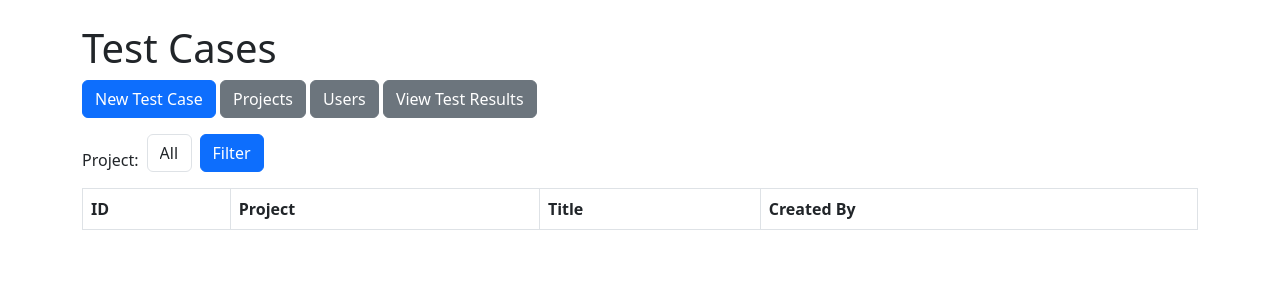
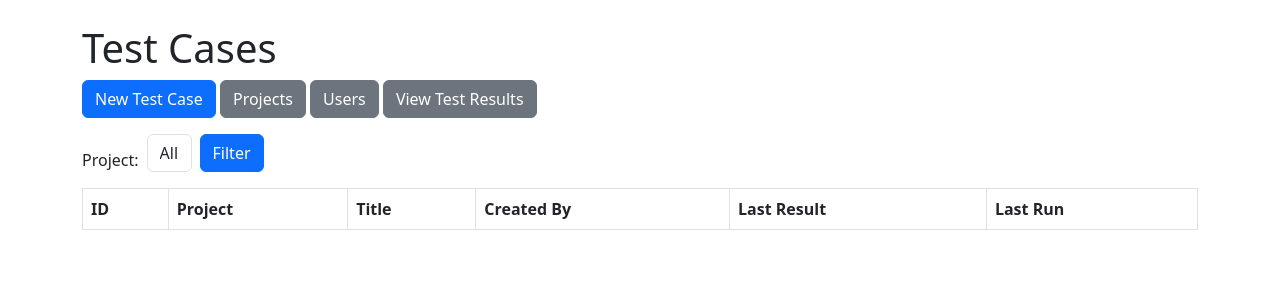
Before and after one commit to kruzikt/kdbs2_test_management_app, a Flask app: page /testcases in a window 1280 px wide. Shown: the top 300 px of the page. Run offline with Flask 3, Linux system fonts and the light colour scheme; data that the repository does not hold is empty; parts of the project's set-up code (start-up, migrations or seed data) failed here and were passed over.

Commit message:
Test cases - pridani last resultu pomoci databazoveho pohledu

```diff
--- a/app.py
+++ b/app.py
@@ -2,6 +2,7 @@ from flask import Flask, render_template, redirect, url_for, request, flash
 import os
 from api import api
 from extensions import db, migrate
+from sqlalchemy import text
 
 app = Flask(__name__)
 app.secret_key = 'supersecretkey'  # for flash messages
@@ -52,7 +53,24 @@ def list_test_cases_page():
         testcases = TestCase.query.filter_by(project_id=project_id).all()
     else:
         testcases = TestCase.query.all()
-    return render_template('testcases.html', testcases=testcases, projects=projects, selected_project_id=project_id)
+    # Získání posledních výsledků z pohledu v_last_test_result
+    last_results = {}
+    with db.engine.connect() as conn:
+        if project_id:
+            ids = tuple(tc.id for tc in testcases)
+            if ids:
+                placeholders = ','.join(['%s'] * len(ids))
+                sql = f'SELECT * FROM v_last_test_result WHERE test_case_id IN ({placeholders})'
+                result = conn.execute(text(sql), ids)
+            else:
+                result = []
+        else:
+            result = conn.execute(text('SELECT * FROM v_last_test_result'))
+        for row in result:
+            # SQLAlchemy row is tuple-like, not dict-like, so use index or ._mapping
+            row_map = row._mapping if hasattr(row, '_mapping') else row
+            last_results[row_map['test_case_id']] = {'result': row_map['result'], 'executed_at': row_map['executed_at']}
+    return render_template('testcases.html', testcases=testcases, projects=projects, selected_project_id=project_id, last_results=last_results)
 
 @app.route('/testcases/new', methods=['GET', 'POST'])
 def new_test_case():
--- a/templates/testcases.html
+++ b/templates/testcases.html
@@ -45,6 +45,8 @@
                     <th>Project</th>
                     <th>Title</th>
                     <th>Created By</th>
+                    <th>Last Result</th>
+                    <th>Last Run</th>
                 </tr>
             </thead>
             <tbody>
@@ -54,6 +56,8 @@
                     <td>{{ tc.project_id }}</td>
                     <td>{{ tc.title }}</td>
                     <td>{{ tc.created_by }}</td>
+                    <td>{% if last_results[tc.id] %}{{ last_results[tc.id]['result'] }}{% else %}-{% endif %}</td>
+                    <td>{% if last_results[tc.id] %}{{ last_results[tc.id]['executed_at'] }}{% else %}-{% endif %}</td>
                 </tr>
                 {% endfor %}
             </tbody>
```
